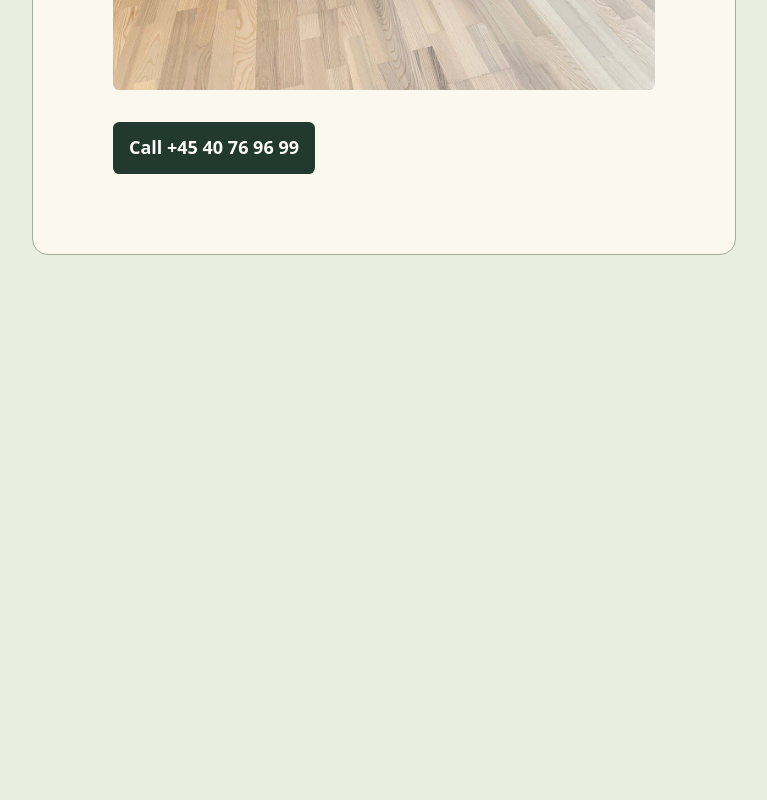
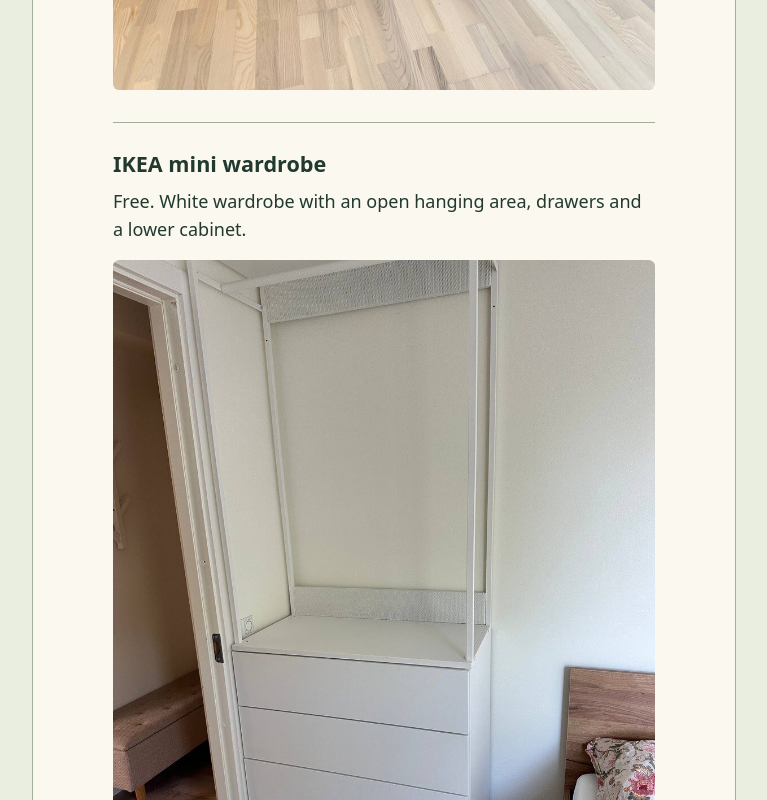
Before and after one commit to kolombet/giveaway, a plain HTML site: page index.html in a window 1280 px wide. Shown: the part 1140-1940 px from the top of the page, without its empty margins (256-1023 px from the left). Before the commit the page ends 1419 px from the top, so only its background shows below. Drawn offline with Linux system fonts and the light colour scheme.

Commit message:
List free IKEA mini wardrobe

```diff
--- a/index.html
+++ b/index.html
@@ -67,6 +67,11 @@
       <p>Free. Wood-effect finish with two side compartments and open shelving in the middle. Brand unknown.</p>
       <img src="./tv-stand.jpg" width="1280" height="960" alt="Wood-effect TV stand with black handles and open black shelves">
     </article>
+    <article>
+      <h2>IKEA mini wardrobe</h2>
+      <p>Free. White wardrobe with an open hanging area, drawers and a lower cabinet.</p>
+      <img src="./ikea-mini-wardrobe.jpg" width="960" height="1280" alt="White IKEA wardrobe with an open hanging area above drawers and a lower cabinet">
+    </article>
     <a class="call" href="tel:+4540769699">Call +45 40 76 96 99</a>
   </main>
 </body>
```
